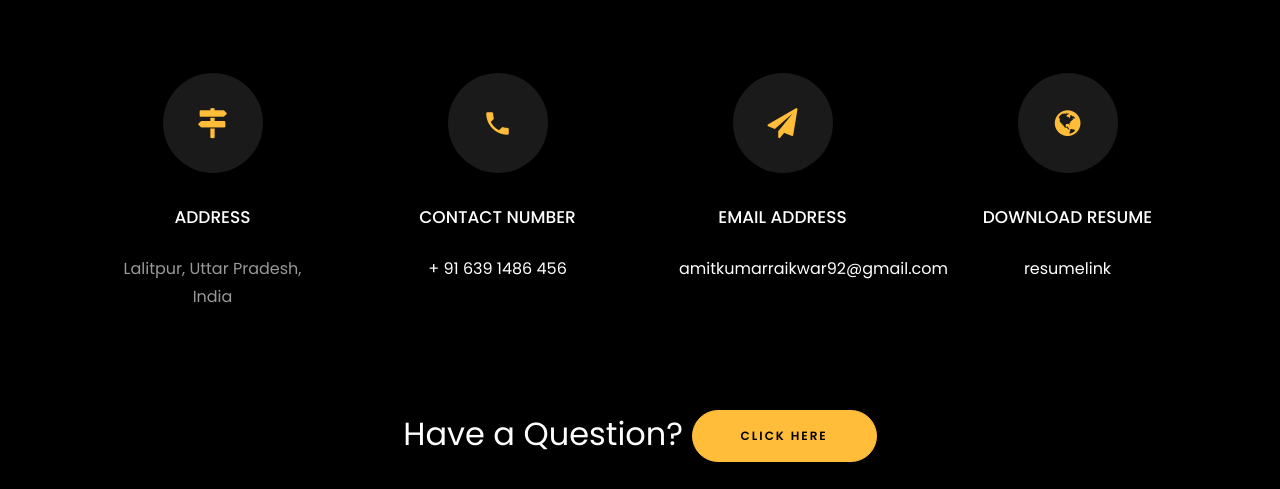
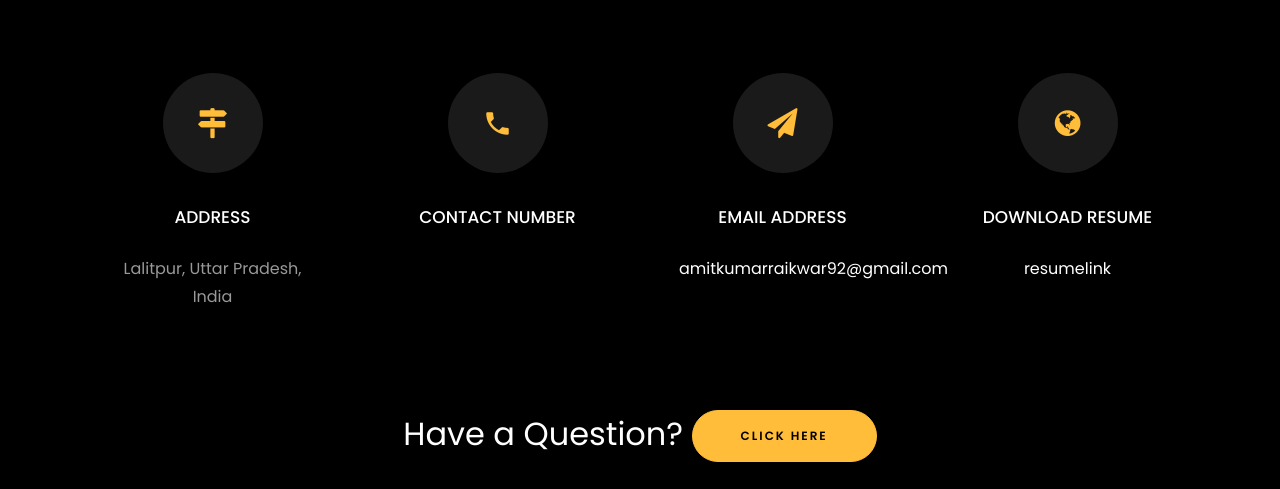
Before and after one commit to Princekashyap2024/amitkumarraikwar, a plain HTML site: page index.html in a window 1280 px wide. Shown: the part 5015-5504 px from the top of the page. Drawn offline with Linux system fonts and the light colour scheme; files whose address does not match are found by name.

Commit message:
Update index.html

```diff
--- a/index.html
+++ b/index.html
@@ -606,7 +606,7 @@
 							<span class="icon-phone2"></span>
 						</div>
 						<h3 class="mb-4">Contact Number</h3>
-						<p><a href="tel://0101010101">+ 91 639 1486 456</a></p>
+						<p><a href="tel://0101010101"></a></p>
 					</div>
 				</div>
 				<div class="col-md-6 col-lg-3 d-flex ftco-animate">
```
